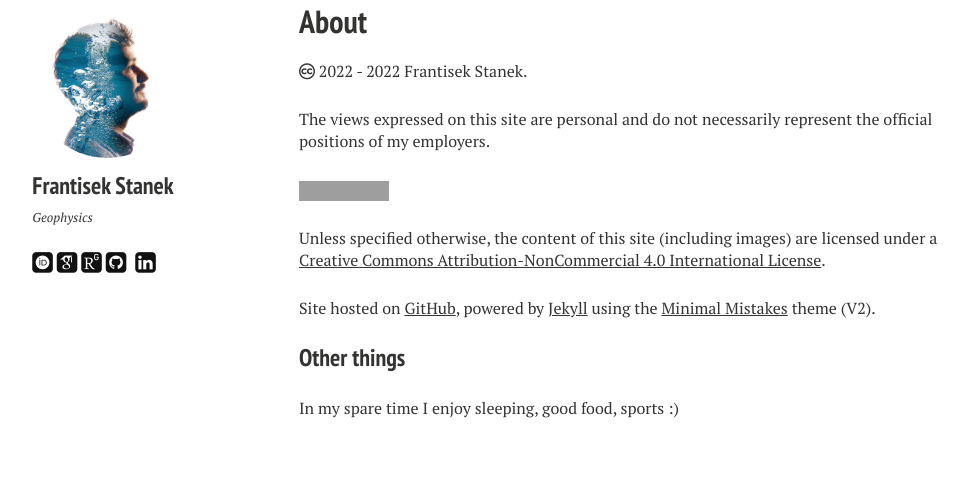
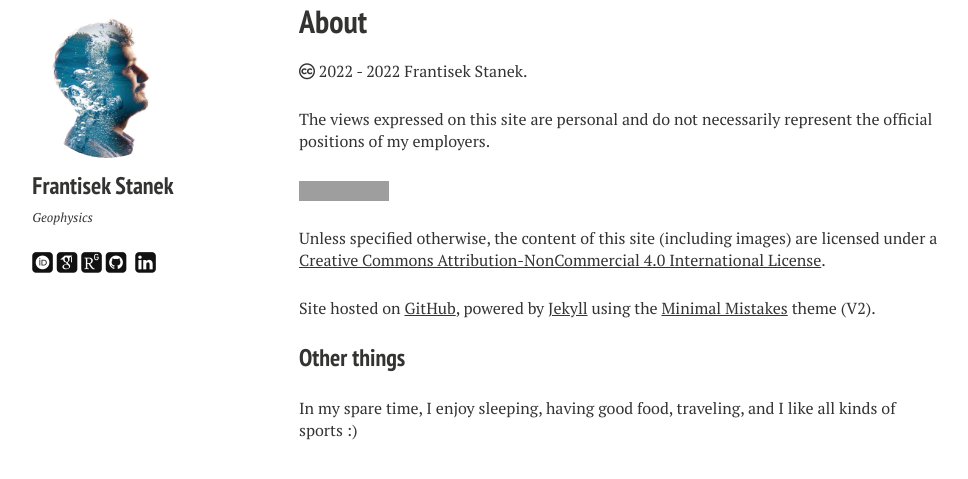
Before and after one commit to StanekFr/StanekFr.github.io, a Jekyll site: the page built from about/index.md, in a window 1280 px wide and 900 px high, scrolled down 720 px, cut to the strip 353-832 px from the top of the window. Shown: the whole strip, without its empty margins (21-989 px from the left). Built offline with Jekyll 4.4.1, drawn with Linux system fonts in a browser that asks for light colours; nearby versions of some CDN libraries; some web fonts are replaced; grey boxes are pictures that could not be loaded.

Commit message:
Update index.md

```diff
--- a/about/index.md
+++ b/about/index.md
@@ -28,4 +28,4 @@ Site hosted on <a href="https://pages.github.com/" rel="nofollow"> GitHub</a>, p
 
 ### Other things
 
-In my spare time I enjoy sleeping, good food, sports :)
+In my spare time, I enjoy sleeping, having good food, traveling, and I like all kinds of sports :)
```
